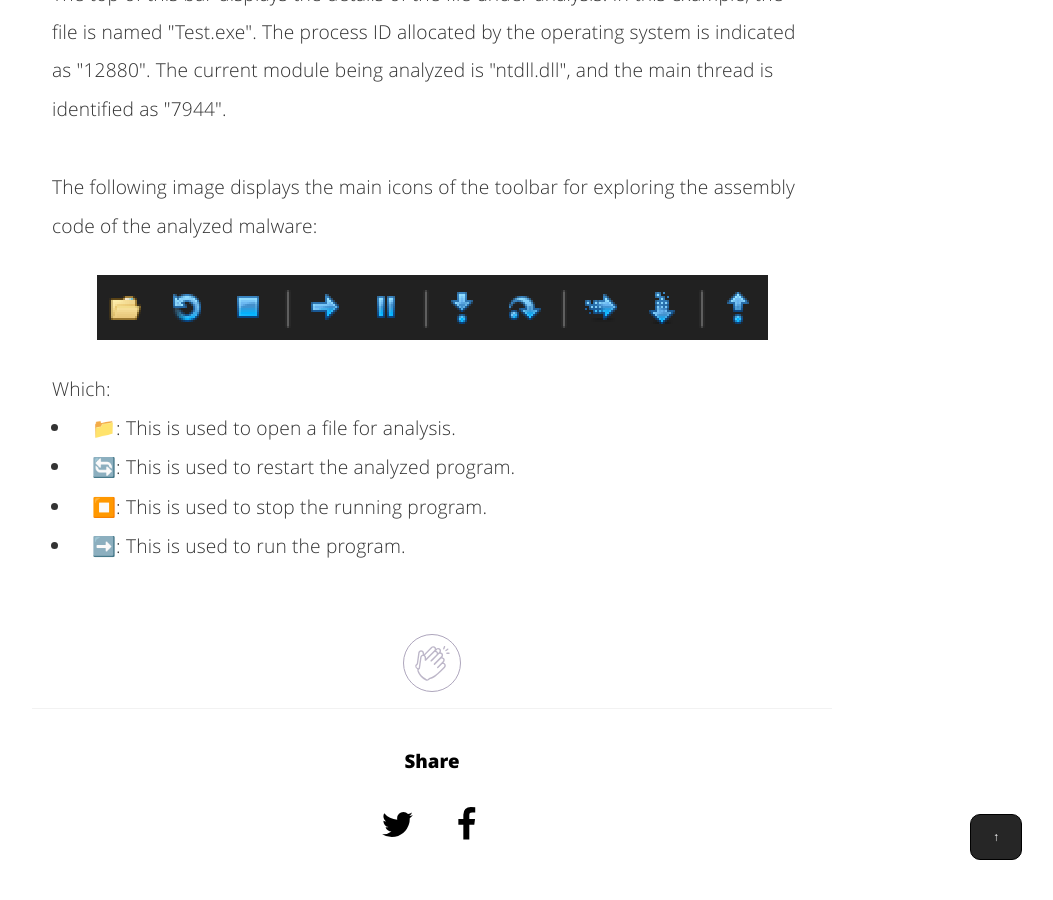
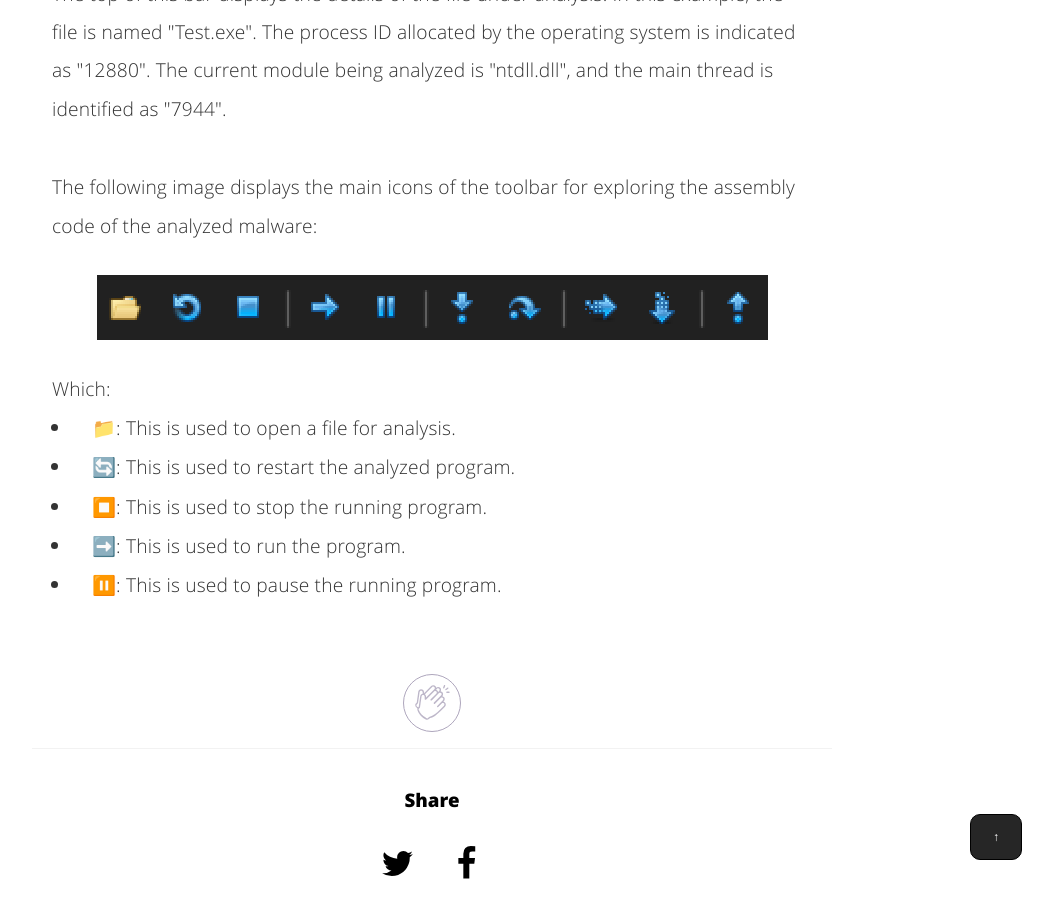
Before and after one commit to nickvourd/nickvourd.github.io, a Jekyll site: the page built from _posts/2023-10-18-x64dbg-intro.md, in a window 1280 px wide and 900 px high, scrolled down 4696 px. Shown: the whole window, without its empty margins (208-1261 px from the left). Built offline with Jekyll 4.4.1, drawn with Linux system fonts in a browser that asks for light colours; before the commit the page ends 5557 px from its top, so only the background shows below that.

Commit message:
Edit 2023-10-18 x64dbg (My first baby steps)

```diff
--- a/_posts/2023-10-18-x64dbg-intro.md
+++ b/_posts/2023-10-18-x64dbg-intro.md
@@ -367,6 +367,9 @@ Before we begin, let me to explain some terminology to become more familiar with
   <li>
     <p>➡️: This is used to run the program.</p>
   </li>
+  <li>
+    <p>⏸️: This is used to pause the running program.</p>
+  </li>
 </ul>
 
 <br />
```
